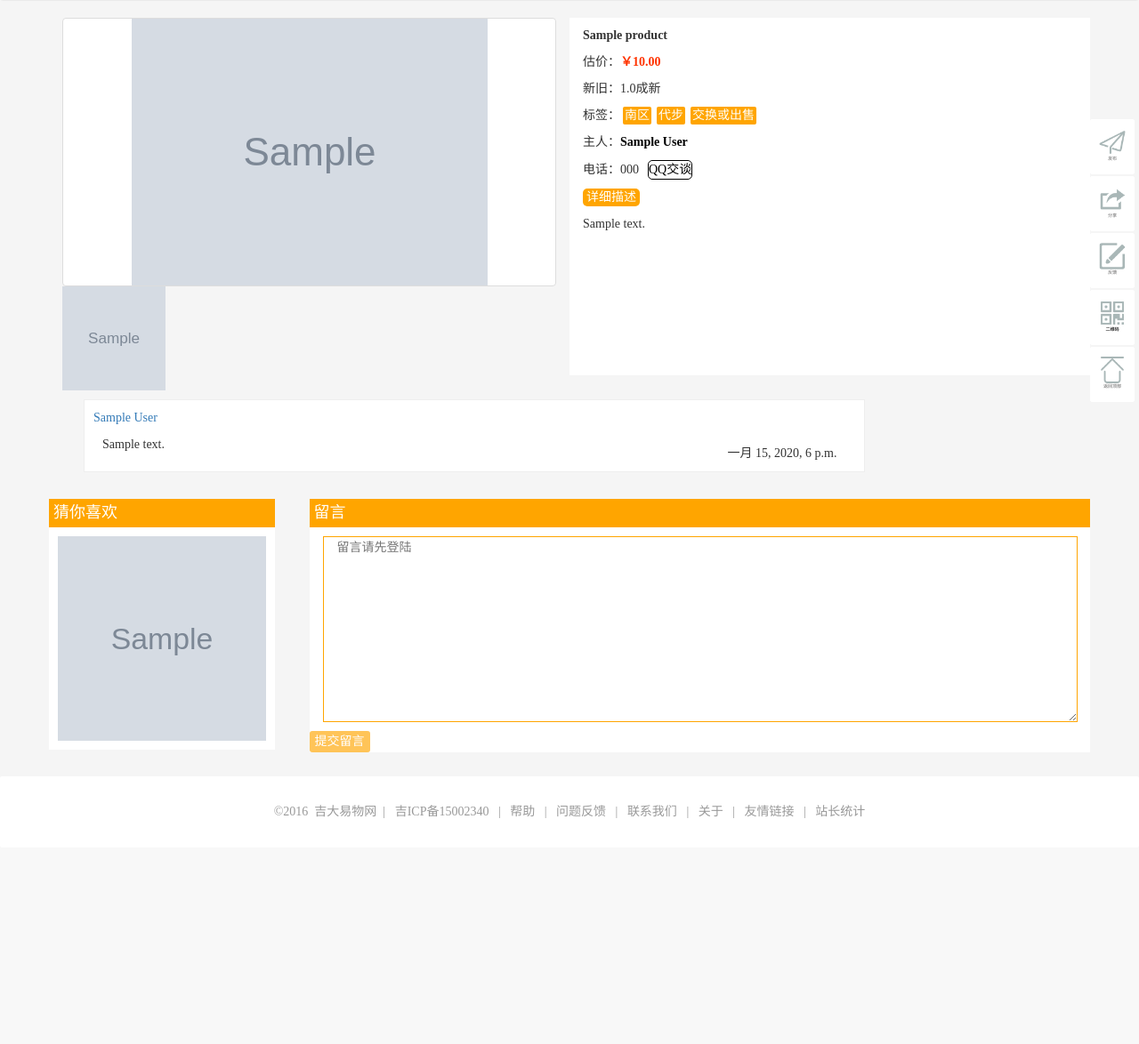
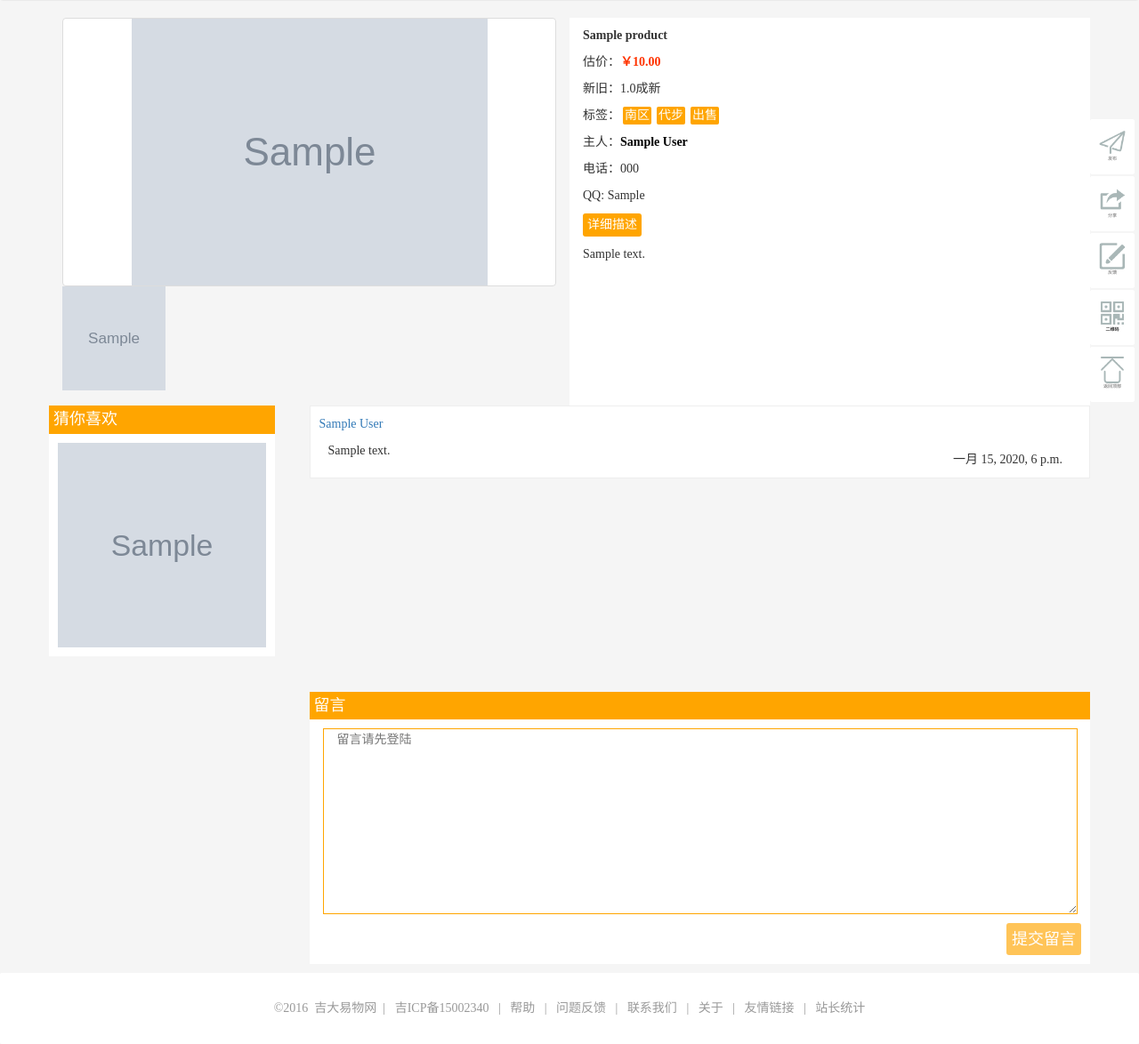
Before and after one commit to yangcheng470/ewu-v4, a Django app: page /detail/?pid=1 in a window 1280 px wide. Shown: the part 122-1296 px from the top of the page at 89% size. Before the commit the page ends 1042 px from the top, so only its background shows below. Run offline with Django 3.2, Linux system fonts and the light colour scheme; tables that the repository leaves empty hold one stand-in row (values such as "Sample post"); grey boxes marked "Sample" are stand-in pictures; some libraries are stand-ins or nearby versions.

Commit message:
Fix detail page

```diff
--- a/index/templates/detail.html
+++ b/index/templates/detail.html
@@ -53,11 +53,14 @@
         <div class="col-md-30 col-sm-30  col-xs-60" style="background-color:white; padding-top:10px; padding-right:0;">
 								<p><b><span class="product-name" id="product_name">{{ item.name }}</span></b></p>
 								<p>估价：<span class="product-price" id="product_price">￥{{ item.price }}<span></p>
+								{% if not item.purpose == '3' %}
 								<p>新旧：<span class="product-newOrOld" id="product_newOrOld">{{ item.condition }}成新</span></p>
-								<p>标签：<span class="product-tag">{{ item.get_campus_display }}</span><span class="product-tag">{{ item.get_category_display }}</span><span class="product-tag">交换或出售</span></p>
-								<p>主人：<a class="product-seller" id="product_seller" href="javascript:void(0)" style="color:#000;"><strong>{{ item.owner.name }}</strong></a></p>
-								<p>电话：<span class="product-sellerPhone" id="product_sellerPhone">{{ item.owner.phone }}</span><a class="qq_chat" href="javascript:void(0)" style="display: inline-block;border: 1px solid #000000;border-radius: 5px;color: #000000;margin-left: 10px">QQ交谈</a></p>
-            <p style="display:inline-block;color: #ffffff;background-color: orange;padding: 0 4px;border-radius: 5px;">详细描述</p>
+								{% endif %}
+								<p>标签：<span class="product-tag">{{ item.get_campus_display }}</span><span class="product-tag">{{ item.get_category_display }}</span><span class="product-tag">{{ item.get_purpose_display }}</span></p>
+								<p>主人：<a class="product-seller" id="product_seller" href="{% url 'ucenter' %}?uid={{ user.id }}" target="_blank" style="color:#000;"><strong>{{ item.owner.name }}</strong></a></p>
+								{% if item.phone %}<p>电话：<span class="product-sellerPhone" id="product_sellerPhone">{{ item.owner.phone }}</span>{% endif %}
+								{% if item.qq %}<p> QQ: <span>{{ item.qq }}</span></p>{% endif %}
+            <p style="display:inline-block;color: #ffffff;background-color: orange;padding: 3px 5px;border-radius: 3px;">详细描述</p>
             <div id="product_detail">
 										{{ item.content }}
             </div>
@@ -71,14 +74,18 @@
     </div>
     <!--新加内容-->
 		<div class="row">
-				{% if comment %}
+				{% if comments %}
 				<div class="col-md-13 col-sm-12 hidden-xs" style="background-color:white; padding:0; margin-bottom:20px;">
 				<p style="background-color: orange;color: #ffffff;padding: 3px 5px;font-size: 18px; ">猜你喜欢</p>
 						<a href="{% url 'detail' %}?pid={{ recommand_item.id }}"><img src="{% get_media_prefix %}{{ recommand_item.small_img }}"  style="width: 100%; height:240px; padding:0 10px 10px 10px;"></a>
 				</div>
 				{% endif %}
 				{% for comment in comments %}
+				{% if forloop.counter0 >= 4 %}
+				<div class="remark  col-md-45 col-md-offset-15 col-sm-offset-15 col-sm-45 col-xs-60">
+				{% else %}
 				<div class="remark  col-md-45 col-md-offset-2 col-sm-offset-3 col-sm-45 col-xs-60">
+				{% endif %}
 					 <a href="{% url 'ucenter' %}?uid={{ comment.comment_from.id }}" target="_blank">{{ comment.comment_from.name }}</a>
 					 <p>{{ comment.content }}</p>
 					 <div class="remark_footer">
@@ -89,16 +96,20 @@
 		</div>
     <!--新加内容完-->
     <div class="row" style="margin-top:20px;">
+				{% if not comments %}
         <div class="col-md-13 col-sm-12 hidden-xs" style="background-color:white; padding:0; margin-bottom:20px;">
             <p style="background-color: orange;color: #ffffff;padding: 3px 5px;font-size: 18px; ">猜你喜欢</p>
 						<a href="{% url 'detail' %}?pid={{ recommand_item.id }}"><img src="{% get_media_prefix %}{{ recommand_item.small_img }}"  style="width: 100%; height:240px; padding:0 10px 10px 10px;"></a>
         </div>
         <div class="col-md-2 col-sm-3"></div>
+				{% else %}
+        <div class="col-md-15 col-sm-15"></div>
+				{% endif %}
         <div class="col-md-45 col-sm-45 " style="padding:0; background-color:white;">
             <p style="background-color: orange;color: #ffffff;padding: 3px 5px;font-size: 18px;">留言</p>
 						<div id="err_info" class="text-center" style="color: red;" hidden ></div>
 										<textarea id="comment" {% if not user %}placeholder="留言请先登陆" readonly {% endif %} class="text col-md-58 col-xs-56" style="border:1px solid orange; border-radius:0px; margin-left:15px; height:209px;" ></textarea><br>
-										<button id="submit_commit" type="button" class="btn" {% if not user %} disabled {% endif %} style="background-color: orange;color: white;padding: 1px 5px;border-radius: 3px;margin-top: 10px;">提交留言</button>
+										<button id="submit_commit" type="button" class="btn btn-lg pull-right" {% if not user %} disabled {% endif %} style="background-color: orange;color: white;padding: 5px 5px;margin: 10px;border-radius: 3px;margin-top: 10px;">提交留言</button>
         </div>
     </div>
 
```
